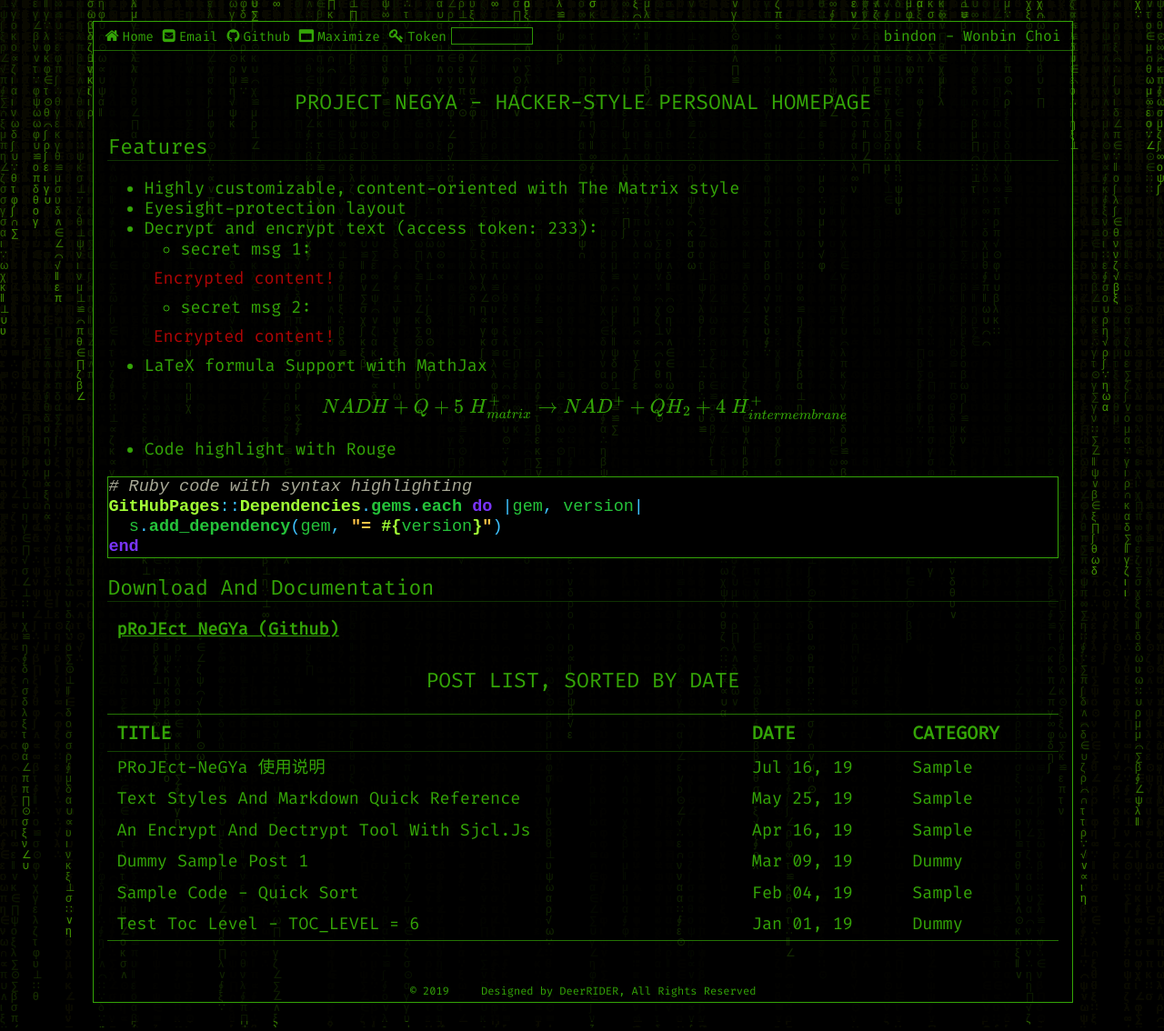
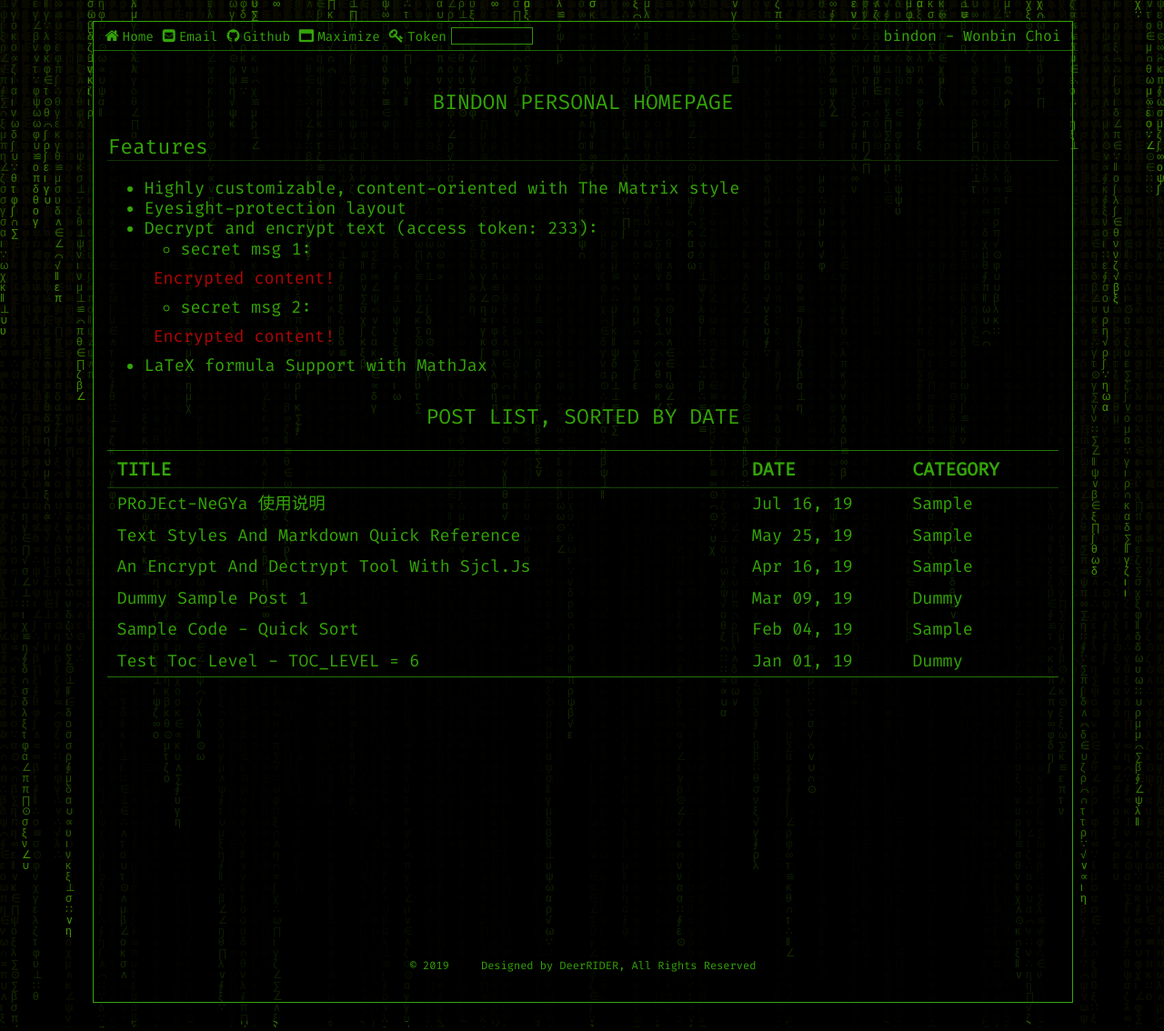
Before and after one commit to bindon/bindon.github.io, a Jekyll site: the page built from pages/index.md, in a window 1280 px wide. Shown: the whole page at 91% size. Built offline with Jekyll 4.4.1, drawn with Linux system fonts in a browser that asks for light colours; formulas are drawn with MathJax 3.

Commit message:
Update index.md

````diff
--- a/pages/index.md
+++ b/pages/index.md
@@ -5,13 +5,13 @@ toc: false
 home_btn: true
 btn_text: true
 footer: true
-title: ""
-author: ""
+title: "bindon personal homepage"
+author: "bindon"
 encrypted_text: true
 permalink: /
 ---
 
-# PROJECT NEGYA - HACKER-STYLE PERSONAL HOMEPAGE
+# BINDON PERSONAL HOMEPAGE
 
 ##  Features
 * Highly customizable, content-oriented with The Matrix style
@@ -22,19 +22,3 @@ permalink: /
   * secret msg 2:
   <p class="encrypted" id="G7D+0370pNmixIP1j7teCg1jtm9XCdOWYFH61lcM0LYWlT0hB3rS9raIs=">Encrypted content!</p>
 * LaTeX formula Support with MathJax
-
-$$
-NADH+Q+5\;H_{matrix}^{+}\rightarrow NAD^{+}+QH_{2}+4\;H_{intermembrane}^{+}\!
-$$
-
-* Code highlight with Rouge
-
-```ruby
-# Ruby code with syntax highlighting
-GitHubPages::Dependencies.gems.each do |gem, version|
-  s.add_dependency(gem, "= #{version}")
-end
-```
-## Download and Documentation
-
-[**pRoJEct NeGYa (Github)**](https://github.com/akiritsu/pRoJEct-NeGYa)
````
